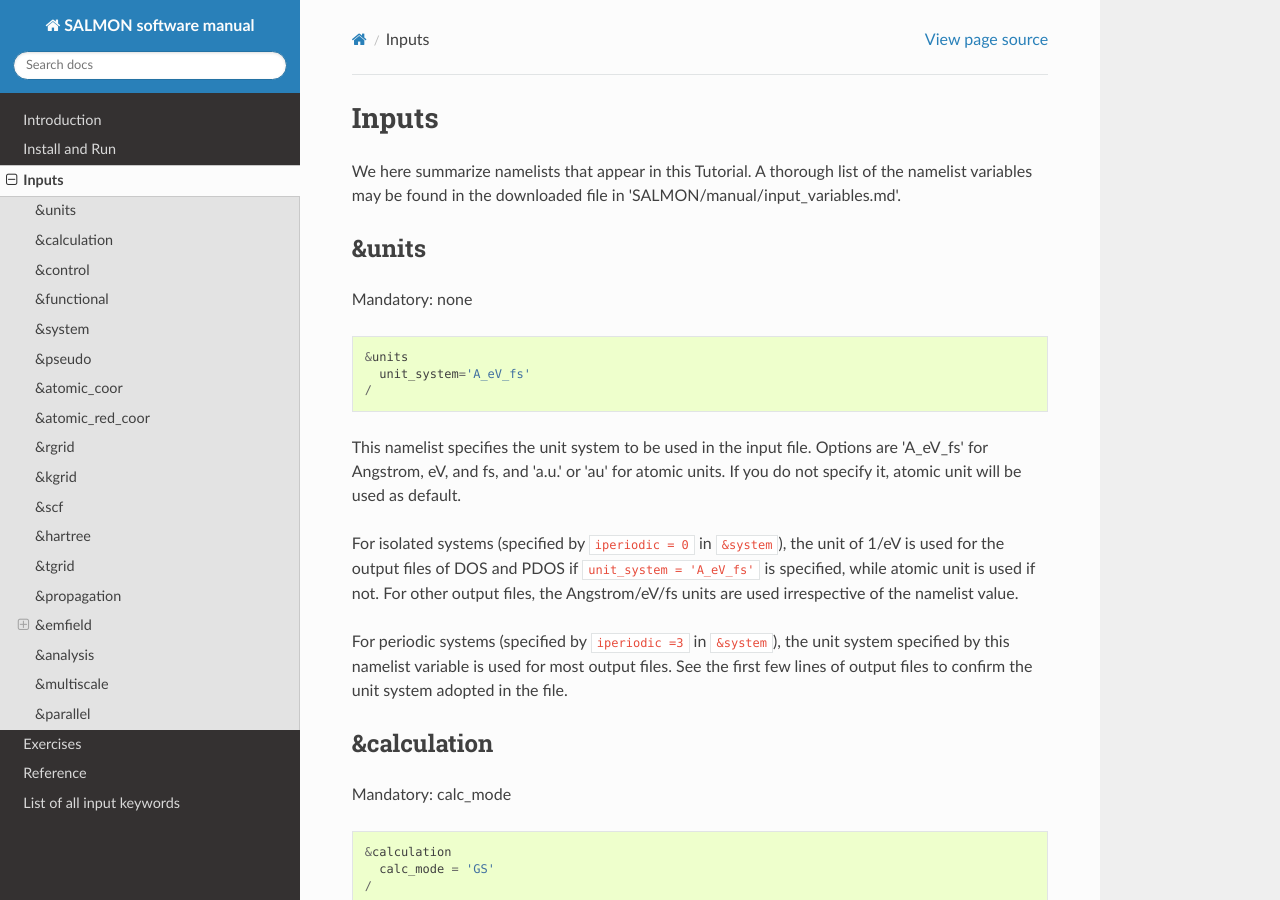
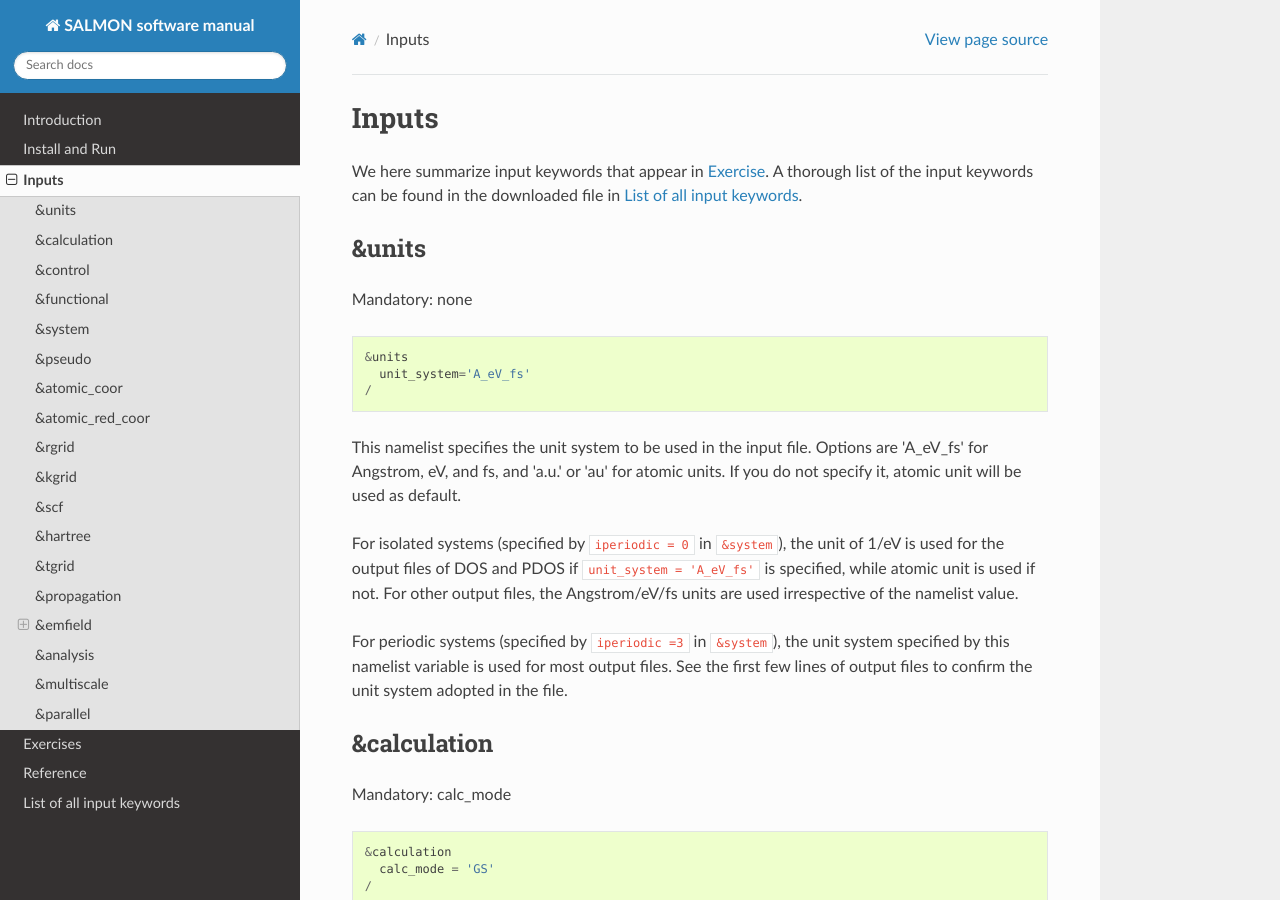
Before and after one commit to SALMON-TDDFT/SALMON-DOCS, a Sphinx documentation site: the page built from source/inputs.rst, in a window 1280 px wide and 900 px high. Built offline with Sphinx 7.4.7 and the Read the Docs theme 2.0.0, drawn with Linux system fonts in a browser that asks for light colours; formulas are drawn with MathJax 3.

Commit message:
Update inputs.rst

```diff
--- a/source/inputs.rst
+++ b/source/inputs.rst
@@ -3,9 +3,9 @@
 Inputs
 ====================
 
-We here summarize namelists that appear in this Tutorial. A thorough
-list of the namelist variables may be found in the downloaded file in
-'SALMON/manual/input_variables.md'.
+We here summarize input keywords that appear in :any:`Exercise <Exercises>`.
+A thorough list of the input keywords can be found in the downloaded file in
+:any:`List of all input keywords <List of all input keywords>`.
 
 .. _&units:
 
```
